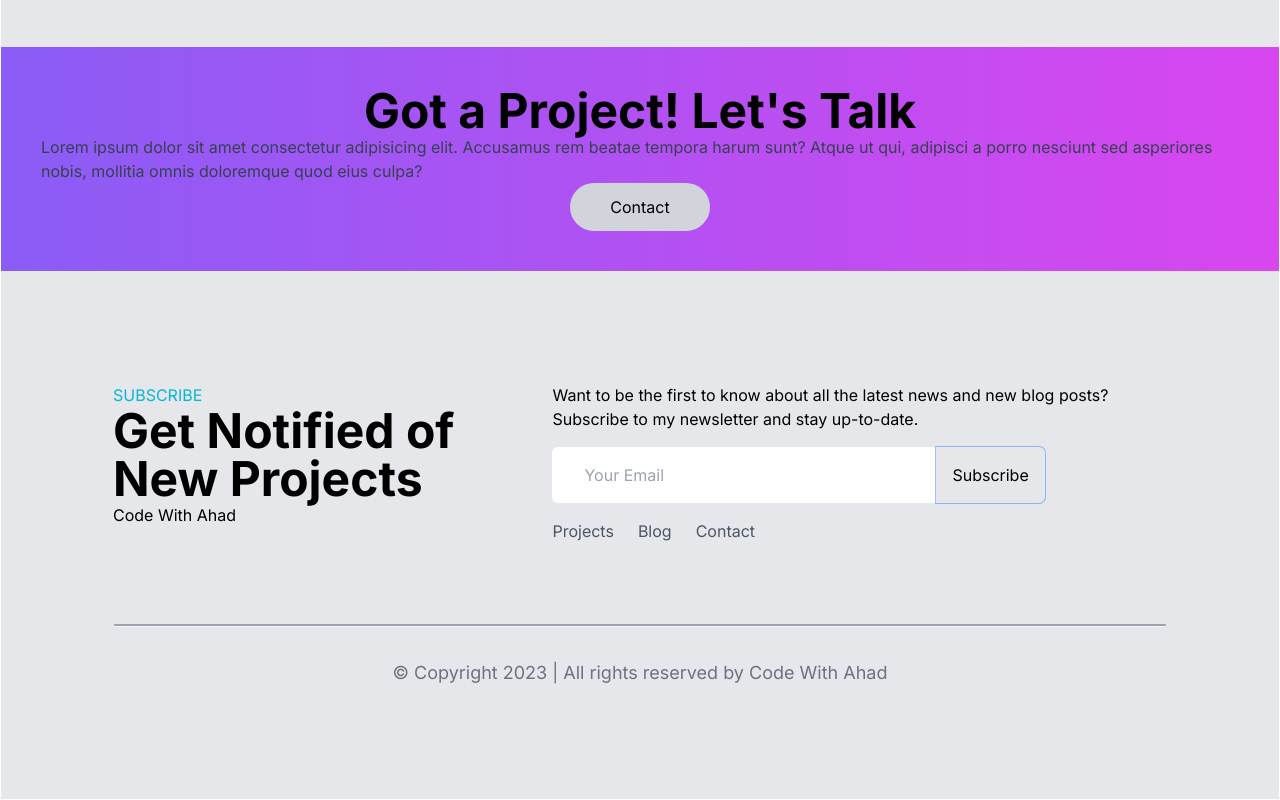
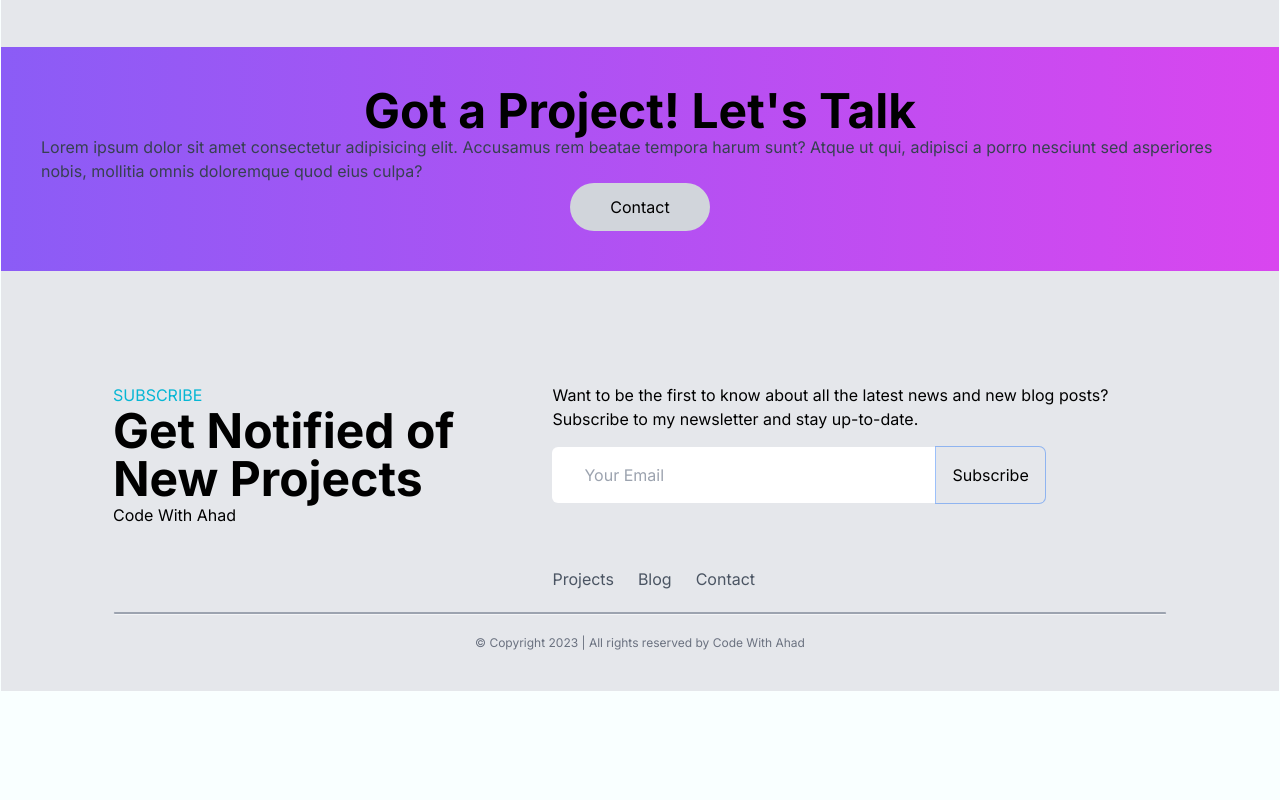
Before and after one commit to Abdulahadahmadi/codewithahad, a Next.js app: page / in a window 1280 px wide. Shown: the part 3618-4418 px from the top of the page. After the commit the page ends 4310 px from the top, so only its background shows below. Built offline with nearby package versions, Linux system fonts and the light colour scheme.

Commit message:
add changes to footer

```diff
--- a/src/app/components/Footer.tsx
+++ b/src/app/components/Footer.tsx
@@ -3,12 +3,12 @@ import Link from 'next/link'
 
 const Footer = () => {
   return (
-    <div className='bg-gray-200 w-full p-10 md:p-28'>
+    <div className='bg-gray-200 w-full p-10 md:pt-28 md:px-28'>
      <div className='flex flex-col md:flex-row justify-between'>
         <div className='mb-16'>
             <span className='text-cyan-500 uppercase mb-5'>Subscribe</span>
             <p className='text-2xl md:text-3xl lg:text-5xl font-bold'>Get Notified of New Projects</p>
-            <span className='mt-3'>Code With Ahad</span>
+            <span className='mt-16'>Code With Ahad</span>
         </div>
 
           <div>
@@ -17,15 +17,15 @@ const Footer = () => {
               <input type="text" placeholder='Your Email' className='px-2 py-1 md:px-8 md:py-4 rounded-l-md bg-white md:w-96' />
               <button className='px-2 py-1 md:px-4 md:py-2 text-sm md:text-base ring-1 text-black hover:text-white hover:bg-cyan-500 rounded-r-md'>Subscribe</button>
             </form>
-            <ul className='flex flex-row text-gray-600 gap-6 mt-4 text-sm md:text-base'>
+            <ul className='flex flex-row text-gray-600 gap-6 mt-4 md:mt-16 text-sm md:text-base'>
               <li className='hover:underline hover:cursor-pointer'><Link href='/projects'>Projects</Link></li>
               <li className='hover:underline hover:cursor-pointer'><Link href='/blog'>Blog</Link></li>
               <li className='hover:underline hover:cursor-pointer'><Link href='/contact'>Contact</Link></li>
             </ul>
           </div>
      </div>
-      <p className='w-full bg-gray-400 h-1 rounded-xl border border-b-gray-100 my-8'></p>
-      <span className='flex justify-center items-center text-gray-500 md:text-lg'>&copy; Copyright {new Date().getFullYear()} | All rights reserved by Code With Ahad</span>
+      <p className='w-full bg-gray-400 h-1 rounded-xl border border-b-gray-100 my-5'></p>
+      <span className='flex justify-center items-center text-gray-500 text-xs md:text-md'>&copy; Copyright {new Date().getFullYear()} | All rights reserved by Code With Ahad</span>
     </div>
   )
 }
```
